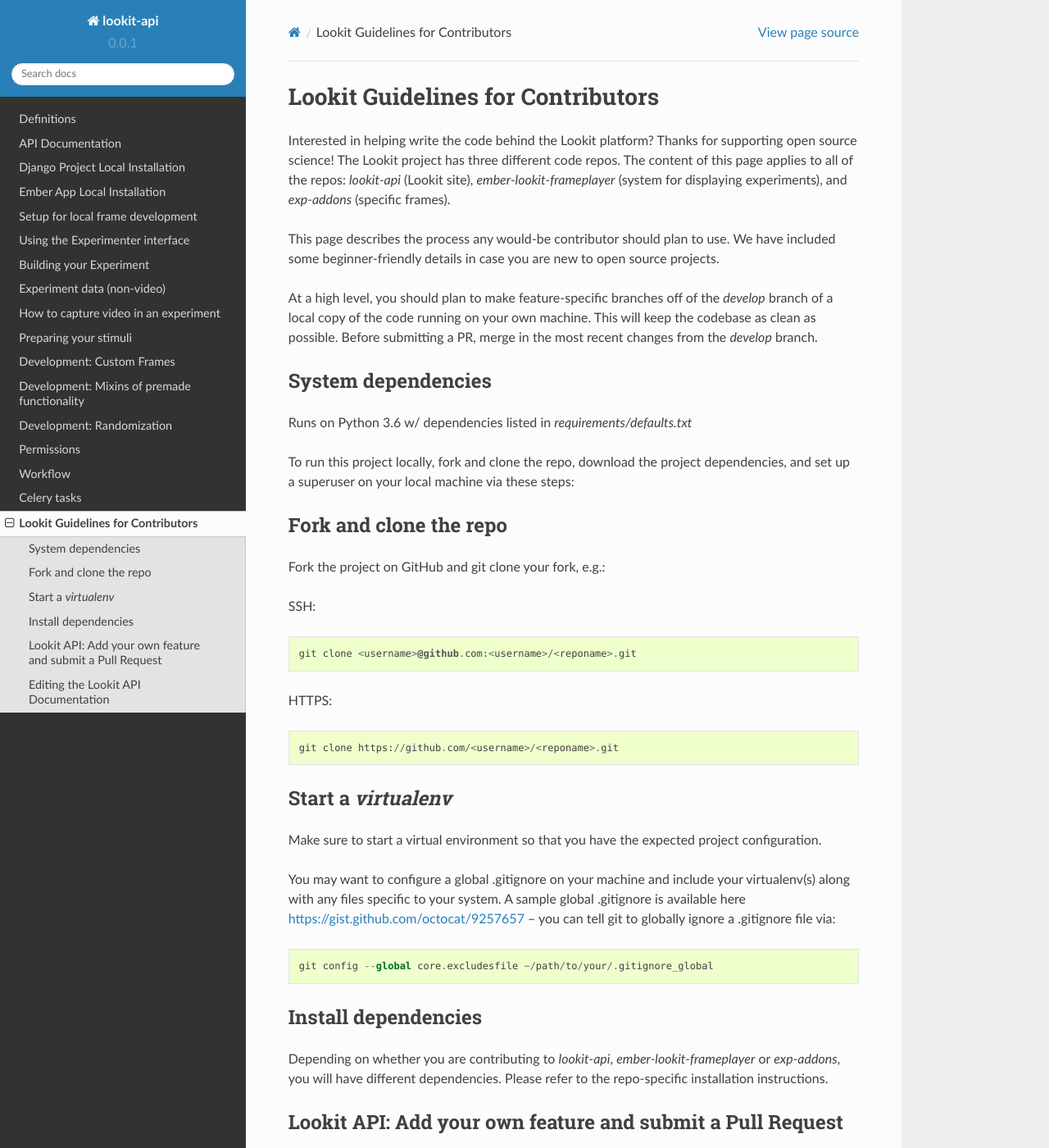
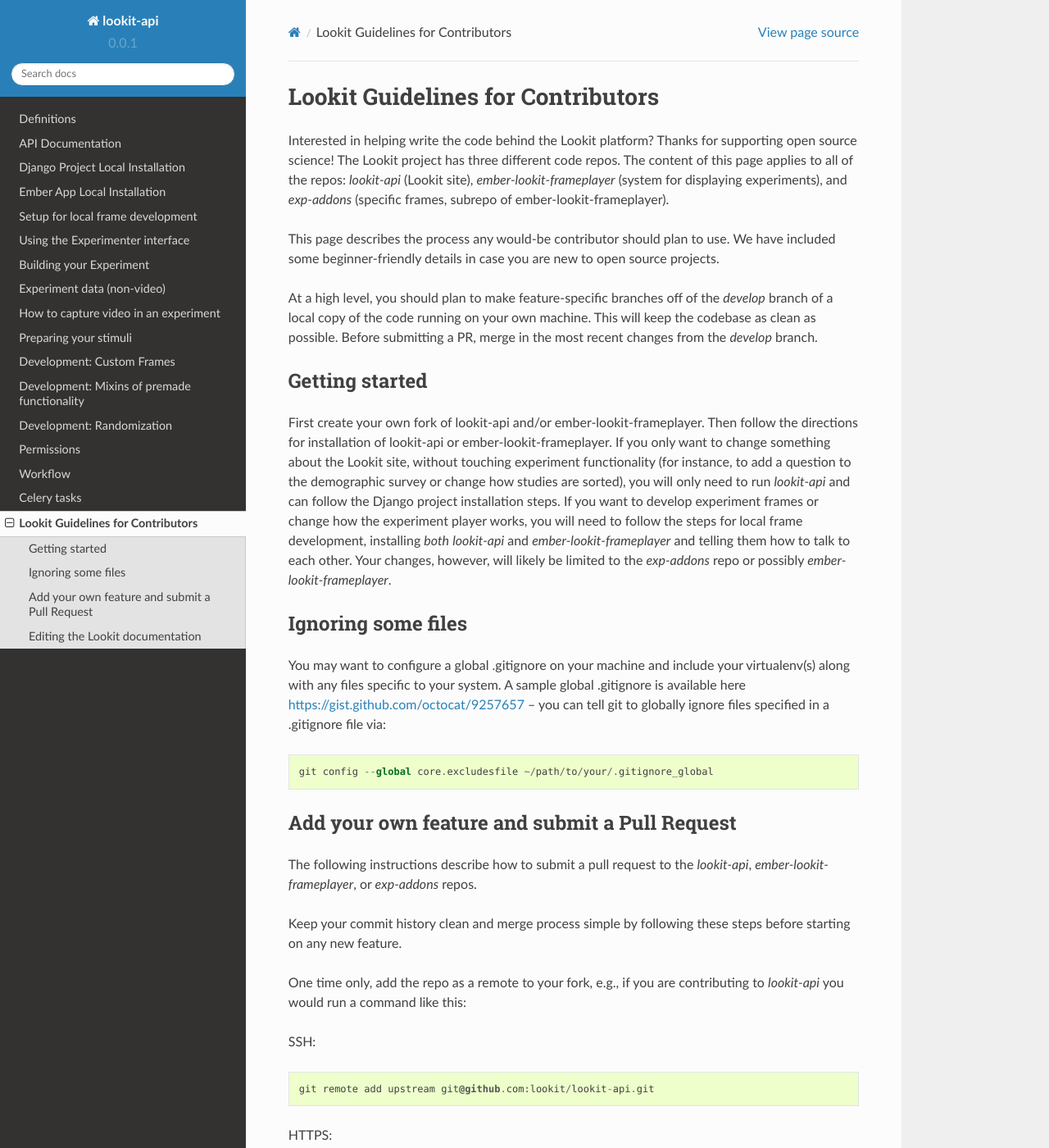
Before and after one commit to lookit/lookit-api, a Sphinx documentation site: the page built from docs/source/contributor-guidelines.rst, in a window 1280 px wide and 1400 px high. Shown: the whole window at 82% size. Built offline with Sphinx 7.4.7 and the Read the Docs theme 2.0.0, drawn with Linux system fonts in a browser that asks for light colours; some of the changed text lies outside the part shown.

Commit message:
update docs to clarify roles of lookit-api vs ember-lookit-frameplayer

```diff
--- a/docs/source/contributor-guidelines.rst
+++ b/docs/source/contributor-guidelines.rst
@@ -2,50 +2,29 @@
 Lookit Guidelines for Contributors
 ==================================
 
-Interested in helping write the code behind the Lookit platform?  Thanks for supporting open source science!  The Lookit project has three different code repos.  The content of this page applies to all of the repos: `lookit-api` (Lookit site), `ember-lookit-frameplayer` (system for displaying experiments), and `exp-addons` (specific frames).
+Interested in helping write the code behind the Lookit platform?  Thanks for supporting open source science!  The Lookit project has three different code repos.  The content of this page applies to all of the repos: `lookit-api` (Lookit site), `ember-lookit-frameplayer` (system for displaying experiments), and `exp-addons` (specific frames, subrepo of ember-lookit-frameplayer).
 
 This page describes the process any would-be contributor should plan to use.  We have included some beginner-friendly details in case you are new to open source projects.
 
 At a high level, you should plan to make feature-specific branches off of the `develop` branch of a local copy of the code running on your own machine.  This will keep the codebase as clean as possible.  Before submitting a PR, merge in the most recent changes from the `develop` branch.
 
-System dependencies
+Getting started
 ~~~~~~~~~~~~~~~~~~~
 
-Runs on Python 3.6 w/ dependencies listed in `requirements/defaults.txt`
+First create your own fork of lookit-api and/or ember-lookit-frameplayer. Then follow the directions for installation of lookit-api or ember-lookit-frameplayer. If you only want to change something about the Lookit site, without touching experiment functionality (for instance, to add a question to the demographic survey or change how studies are sorted), you will only need to run `lookit-api` and can follow the Django project installation steps. If you want to develop experiment frames or change how the experiment player works, you will need to follow the steps for local frame development, installing *both* `lookit-api` and `ember-lookit-frameplayer` and telling them how to talk to each other. Your changes, however, will likely be limited to the `exp-addons` repo or possibly `ember-lookit-frameplayer`.
 
-To run this project locally, fork and clone the repo, download the project dependencies, and set up a superuser on your local machine via these steps:
-
-Fork and clone the repo
-~~~~~~~~~~~~~~~~~~~~~~~
-
-Fork the project on GitHub and git clone your fork, e.g.:
-
-SSH::
-
-    git clone <username>@github.com:<username>/<reponame>.git
-
-HTTPS::
-
-    git clone https://github.com/<username>/<reponame>.git
-
-Start a `virtualenv`
+Ignoring some files
 ~~~~~~~~~~~~~~~~~~~~
 
-Make sure to start a virtual environment so that you have the expected project configuration.
-
-You may want to configure a global .gitignore on your machine and include your virtualenv(s) along with any files specific to your system.  A sample global .gitignore is available here https://gist.github.com/octocat/9257657 -- you can tell git to globally ignore a .gitignore file via::
+You may want to configure a global .gitignore on your machine and include your virtualenv(s) along with any files specific to your system.  A sample global .gitignore is available here https://gist.github.com/octocat/9257657 -- you can tell git to globally ignore files specified in a .gitignore file via::
 
     git config --global core.excludesfile ~/path/to/your/.gitignore_global
 
-Install dependencies
-~~~~~~~~~~~~~~~~~~~~
 
-Depending on whether you are contributing to `lookit-api`, `ember-lookit-frameplayer` or `exp-addons`, you will have different dependencies.  Please refer to the repo-specific installation instructions.
-
-Lookit API: Add your own feature and submit a Pull Request
+Add your own feature and submit a Pull Request
 ~~~~~~~~~~~~~~~~~~~~~~~~~~~~~~~~~~~~~~~~~~~~~~~~~~~~~~~~~~
 
-The following instructions describe how to submit a pull request to the `lookit-api` codebase.
+The following instructions describe how to submit a pull request to the `lookit-api`, `ember-lookit-frameplayer`, or `exp-addons` repos.
 
 Keep your commit history clean and merge process simple by following these steps before starting on any new feature.
 
@@ -85,27 +64,30 @@
 
     git rebase develop
 
-Then resolve all merge conflicts and update dependencies like this::
+and then resolving all merge conflicts.
+
+On `lookit-api`, you should then update dependencies like this::
 
     pip install -r requirements/defaults.txt
     python manage.py migrate
     python manage.py test
+
+On `ember-lookit-frameplayer` and `exp-addons`, you should update dependencies using the package manager yarn as described in the `exp-addons` README file.
 
 Next, push all your local changes to your own fork. You should push your code (making sure to replace `feature/my-validation-feature` with whatever your branch is actually called)::
 
     git push --set-upstream origin feature/my-validation-feature
 
 When your branch is ready (e.g., has comments and tests), submit a Pull Request! To do this, go to GitHub, navigate to your fork (in this case the github extension should be /your-username/lookit-api),
-then click `new pull request`.   Change the base to `develop` and the compare to `feature/my-validation-feature`. Finally, click `Create pull request`
-
-
+then click `new pull request`.   Change the base to `develop` and the compare to `feature/my-validation-feature`. Finally, click `Create pull request` and describe the changes you have made. Your pull request will be reviewed by Lookit staff; changes may be requested before changes are merged into the develop branch. To allow Lookit staff to add changes directly to your feature branch, follow the directions here: https://help.github.com/articles/allowing-changes-to-a-pull-request-branch-created-from-a-fork/
 
 IMPORTANT: WHEN YOUR PR IS ACCEPTED, stop using your branch right away (or delete it altogether).  New features (or enhanced versions of your existing feature) should be created on brand new branches (after pulling in all the fresh changes from `develop`).
 
-Editing the Lookit API Documentation
+
+Editing the Lookit documentation
 ~~~~~~~~~~~~~~~~~~~~~~~~~~~~~~~~~~~~
 
-Lookit API project documentation lives in the following directory::
+Documentation for use of the Lookit platform (what you're reading now!), including *both* the Django site lookit-api and the Ember application ember-lookit-frameplayer used for the actual studies, lives in the lookit-api repo:
 
     /lookit-api/docs/source
 
@@ -120,3 +102,5 @@
     (denv) /lookit-api/docs$ make clean singlehtml
 
 Navigate to the index.html file from your favorite browser to inspect the docs.
+
+If you are *only* editing the documentation, please submit a PR to lookit-api/current-docs rather than lookit-api/develop. This allows us to do more casual review. (Eventually, yes, the docs can be separate.) Then your changes can immediately be shown at https://lookit.readthedocs.io/, without triggering deployment of the staging server.
--- a/docs/source/ember-app-installation.md
+++ b/docs/source/ember-app-installation.md
@@ -1,11 +1,14 @@
 # Ember App Local Installation
 
 This is a small Ember application that allows both researchers to preview an experiment and users to
-participate in an experiment. This is meant to be used in conjunction with the [Lookit API Django project](https://github.com/CenterForOpenScience/lookit-api), which contains the Experimenter and Lookit applications.
-The Django applications will proxy to these Ember routes for previewing/participating in an experiment.
-The Ember routes will fetch the appropriate models and then pass them to the exp-player component in [exp-addons](https://github.com/CenterForOpenScience/exp-addons).
+participate in an experiment. This is meant to be used in conjunction with the [Lookit API Django project](https://github.com/lookit/lookit-api), which contains the Experimenter and Lookit applications.
+The Django application will proxy to these Ember routes for previewing/participating in an experiment.
+The Ember routes will fetch the appropriate models and then pass them to the exp-player component in the subrepo [exp-addons](https://github.com/lookit/exp-addons).
 
-## Note: These instructions are for Mac OS.
+In order to run the frame player as it works on Lookit, you will need to additionally install the Django app `lookit-api` and then follow the local frame development instructions to make sure it communicates with the Ember app. This way, for instance, an experiment frame will be able to look up previous sessions a user has completed and use those for longitudinal designs.
+
+> Note: These instructions are for Mac OS. Installing on another OS? Please consider
+documenting the exact steps you take and submitting a PR to the lookit-api repo to update the documentation!
 
 ## Prerequisites
 
@@ -16,6 +19,17 @@
 * [Bower](http://bower.io/)
 * [Ember CLI](http://ember-cli.com/)
 * [PhantomJS](http://phantomjs.org/)
+
+## Get a local copy of the ember-lookit-frameplayer repo
+
+- `$ git clone https://github.com/lookit/ember-lookit-frameplayer.git`
+- `$ cd lookit-api`
+- `$ sh up.sh` *Installs dependencies and run migrations*
+- `$ python manage.py createsuperuser` *Creates superuser locally (has all user permissions)*
+- `$ touch project/settings/local.py` Create a local settings file.
+- Add DEBUG = True to `local.py` and save. This is for local development only.
+- `$ python manage.py runserver` *Starts up server*
+
 
 ## Installation
 
@@ -44,6 +58,8 @@
 * `ember serve`
 * Visit your app at [http://localhost:4200](http://localhost:4200).
 
+If you are making changes to frame definitions in `exp-addons`, you will want to use `yarn link` as described in the `exp-addons` README so your updated local code is used. If you change any dependencies, should also use yarn to update the lockfile and commit it.
+
 ### Code Generators
 
 Make use of the many generators for code, try `ember help generate` for more details
@@ -57,3 +73,12 @@
 
 * `ember build` (development)
 * `ember build --environment production` (production)
+
+### Writing documentation of frames
+
+Documentation of individual exp-player components is automatically generated using YUIDoc:
+
+* cd exp-player
+* yarn run docs
+
+At the moment, this is a manual process: whatever files are in the top level /docs/ folder of the master branch will be served via GitHub pages. New documentation releases will require manually making a new "release" to update the master branch, which can be done on request.
```
Also changed, not shown: docs/source/django-project-installation.md (+5 -4 lines), docs/source/local-frame-development.md (+1 -1 lines).
